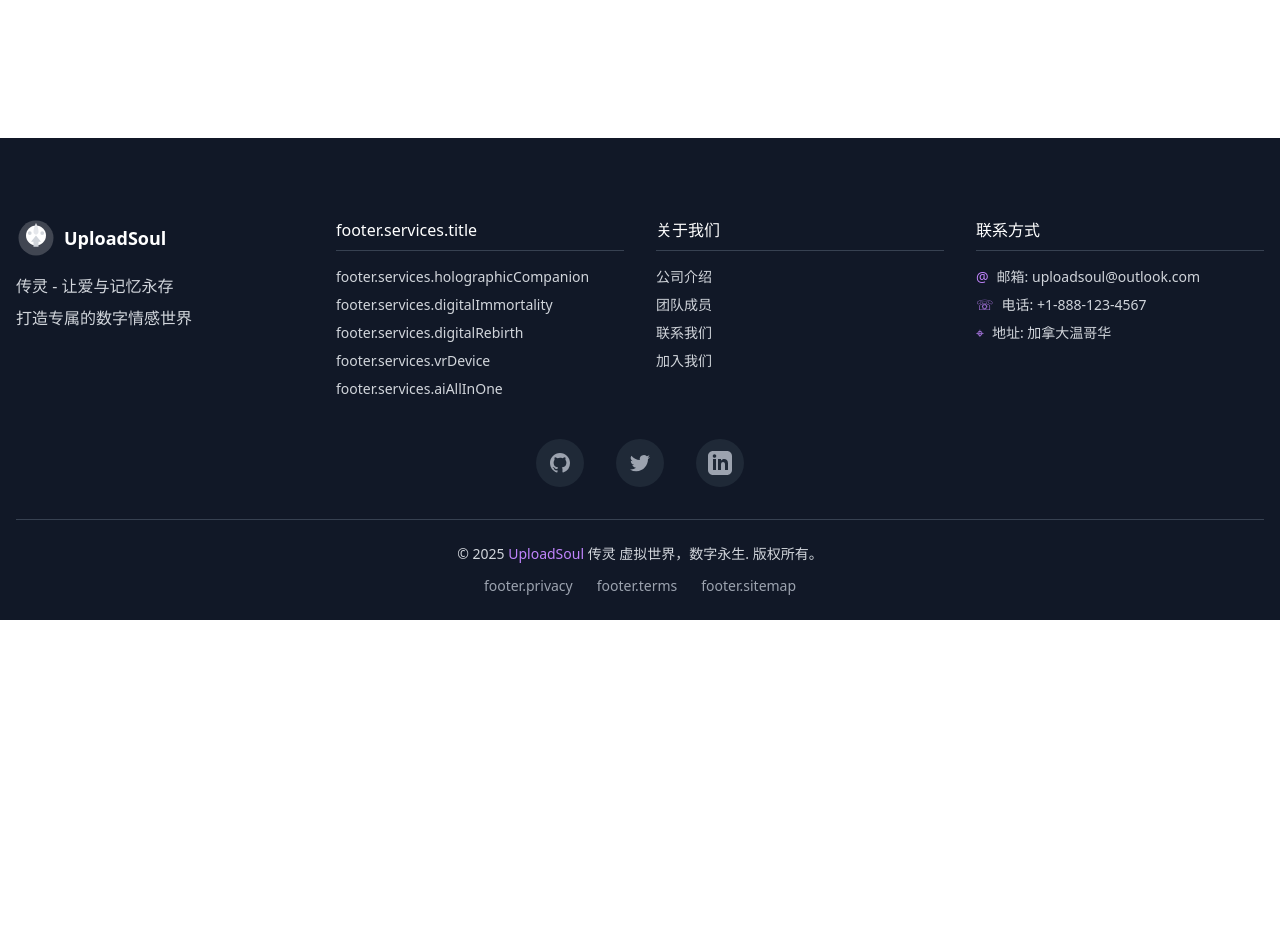
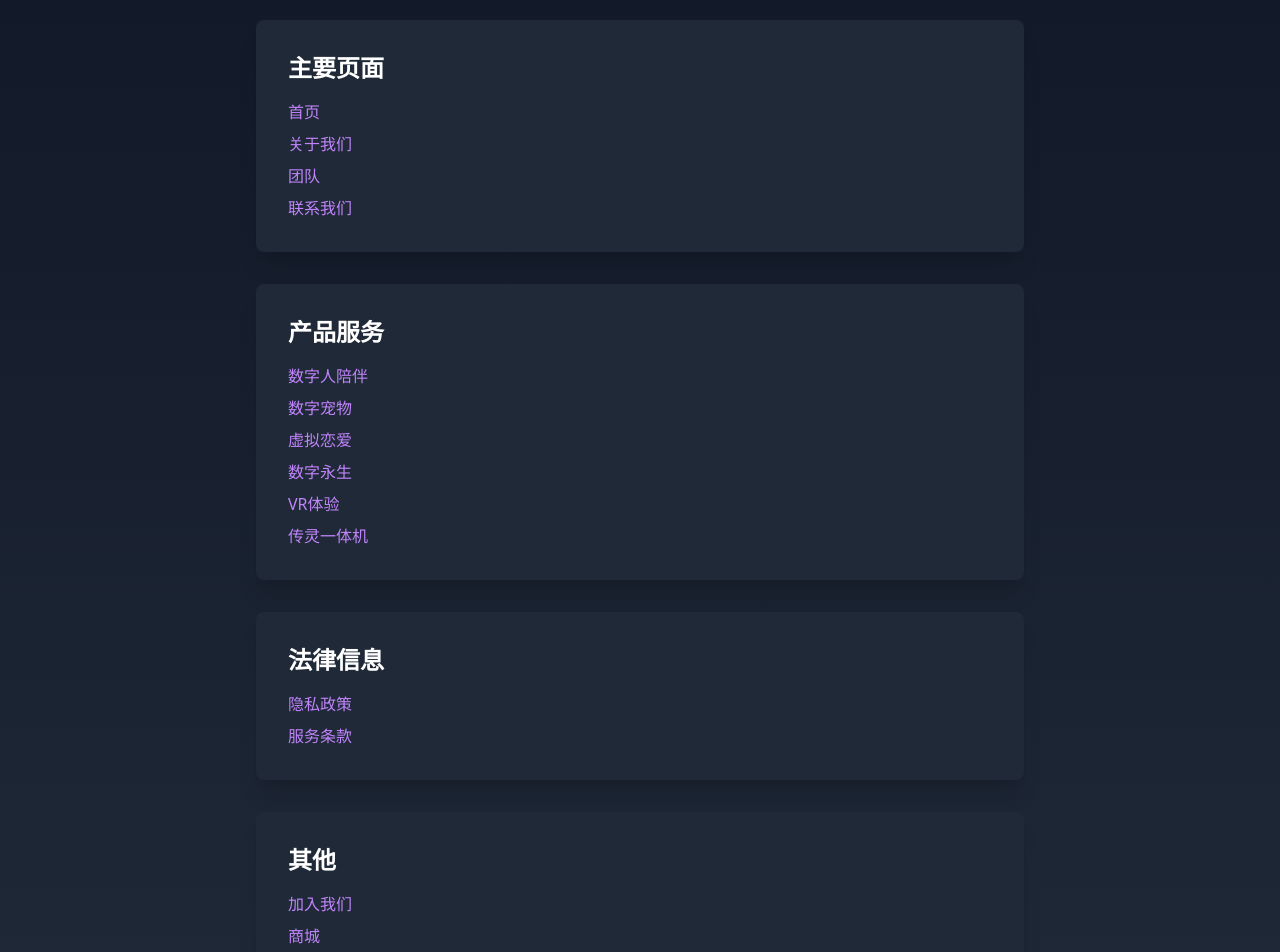
Before and after one commit to UploadSoulzhgrain/uploadsoul.github.io, a React (Vite) app: page /sitemap in a window 1280 px wide. Shown: the part 180-1132 px from the top of the page. Before the commit the page ends 800 px from the top, so only its background shows below. Built offline with nearby package versions, Linux system fonts and the light colour scheme.

Commit message:
fix: rename SitemapPage.jsx to sitemap-page.jsx and update imports

```diff
--- a/src/App.jsx
+++ b/src/App.jsx
@@ -23,7 +23,7 @@ import VRPage from './pages/VRPage'
 import AllInOnePage from './pages/all-in-one-page'
 import PrivacyPage from './pages/PrivacyPage'
 import TermsPage from './pages/TermsPage'
-import SitemapPage from './pages/SitemapPage'
+import SitemapPage from './pages/sitemap-page'
 
 function App() {
   return (
--- /dev/null
+++ b/src/pages/sitemap-page.jsx
@@ -0,0 +1,112 @@
+import React from 'react';
+import { useTranslation } from 'react-i18next';
+import { Link } from 'react-router-dom';
+
+const SitemapPage = () => {
+  const { t } = useTranslation();
+
+  return (
+    <div className="min-h-screen bg-gradient-to-b from-gray-900 to-gray-800 text-white">
+      <div className="container mx-auto px-4 py-16">
+        <h1 className="text-4xl font-bold mb-8 text-center">网站地图</h1>
+        <div className="max-w-3xl mx-auto space-y-8">
+          <section className="bg-gray-800 rounded-lg p-8 shadow-xl">
+            <h2 className="text-2xl font-semibold mb-4">主要页面</h2>
+            <ul className="space-y-2">
+              <li>
+                <Link to="/" className="text-purple-400 hover:text-purple-300">
+                  首页
+                </Link>
+              </li>
+              <li>
+                <Link to="/about" className="text-purple-400 hover:text-purple-300">
+                  关于我们
+                </Link>
+              </li>
+              <li>
+                <Link to="/team" className="text-purple-400 hover:text-purple-300">
+                  团队
+                </Link>
+              </li>
+              <li>
+                <Link to="/contact" className="text-purple-400 hover:text-purple-300">
+                  联系我们
+                </Link>
+              </li>
+            </ul>
+          </section>
+
+          <section className="bg-gray-800 rounded-lg p-8 shadow-xl">
+            <h2 className="text-2xl font-semibold mb-4">产品服务</h2>
+            <ul className="space-y-2">
+              <li>
+                <Link to="/companion" className="text-purple-400 hover:text-purple-300">
+                  数字人陪伴
+                </Link>
+              </li>
+              <li>
+                <Link to="/pet" className="text-purple-400 hover:text-purple-300">
+                  数字宠物
+                </Link>
+              </li>
+              <li>
+                <Link to="/virtual-love" className="text-purple-400 hover:text-purple-300">
+                  虚拟恋爱
+                </Link>
+              </li>
+              <li>
+                <Link to="/digital-immortality" className="text-purple-400 hover:text-purple-300">
+                  数字永生
+                </Link>
+              </li>
+              <li>
+                <Link to="/vr" className="text-purple-400 hover:text-purple-300">
+                  VR体验
+                </Link>
+              </li>
+              <li>
+                <Link to="/all-in-one" className="text-purple-400 hover:text-purple-300">
+                  传灵一体机
+                </Link>
+              </li>
+            </ul>
+          </section>
+
+          <section className="bg-gray-800 rounded-lg p-8 shadow-xl">
+            <h2 className="text-2xl font-semibold mb-4">法律信息</h2>
+            <ul className="space-y-2">
+              <li>
+                <Link to="/privacy" className="text-purple-400 hover:text-purple-300">
+                  隐私政策
+                </Link>
+              </li>
+              <li>
+                <Link to="/terms" className="text-purple-400 hover:text-purple-300">
+                  服务条款
+                </Link>
+              </li>
+            </ul>
+          </section>
+
+          <section className="bg-gray-800 rounded-lg p-8 shadow-xl">
+            <h2 className="text-2xl font-semibold mb-4">其他</h2>
+            <ul className="space-y-2">
+              <li>
+                <Link to="/join" className="text-purple-400 hover:text-purple-300">
+                  加入我们
+                </Link>
+              </li>
+              <li>
+                <Link to="/shop" className="text-purple-400 hover:text-purple-300">
+                  商城
+                </Link>
+              </li>
+            </ul>
+          </section>
+        </div>
+      </div>
+    </div>
+  );
+};
+
+export default SitemapPage;
```
